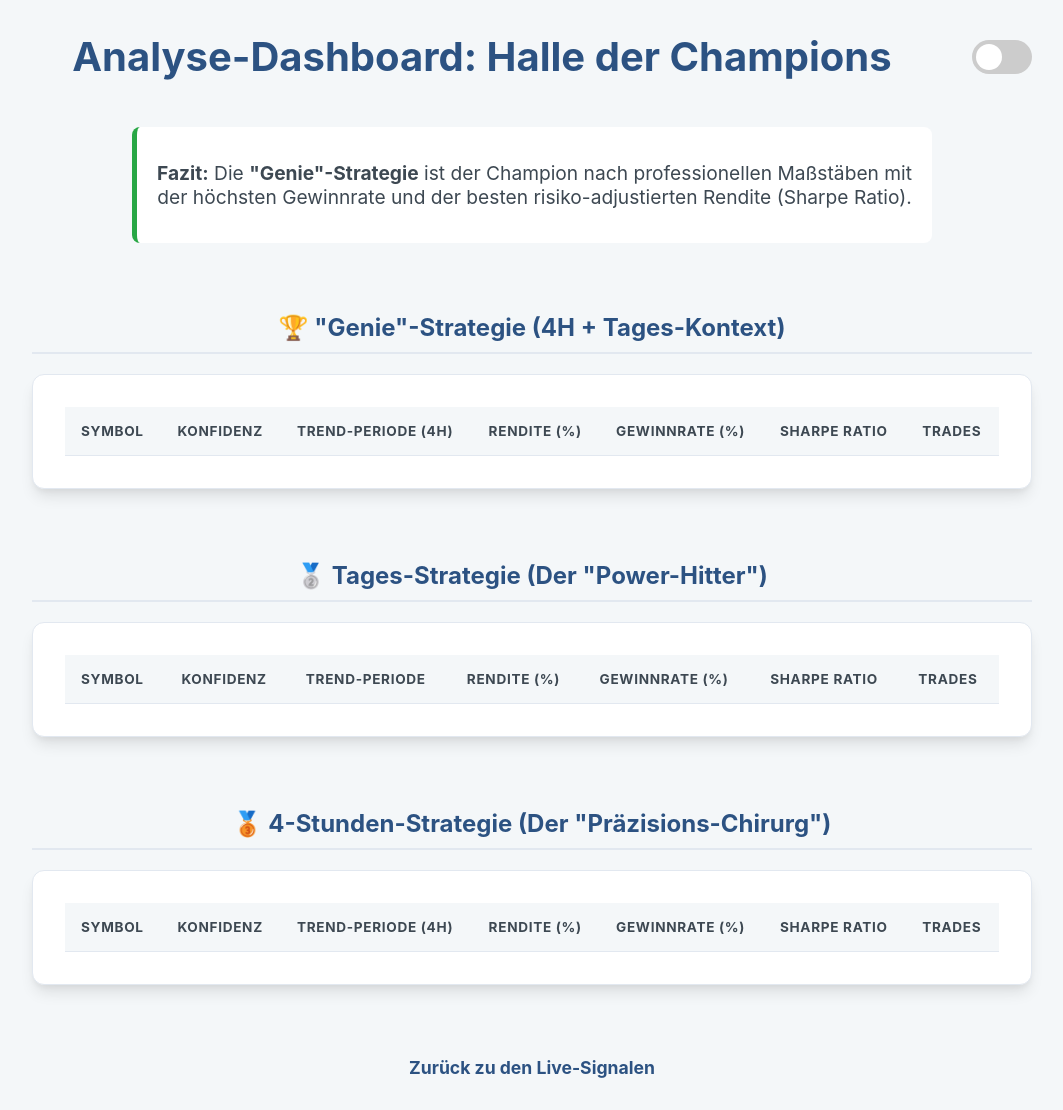
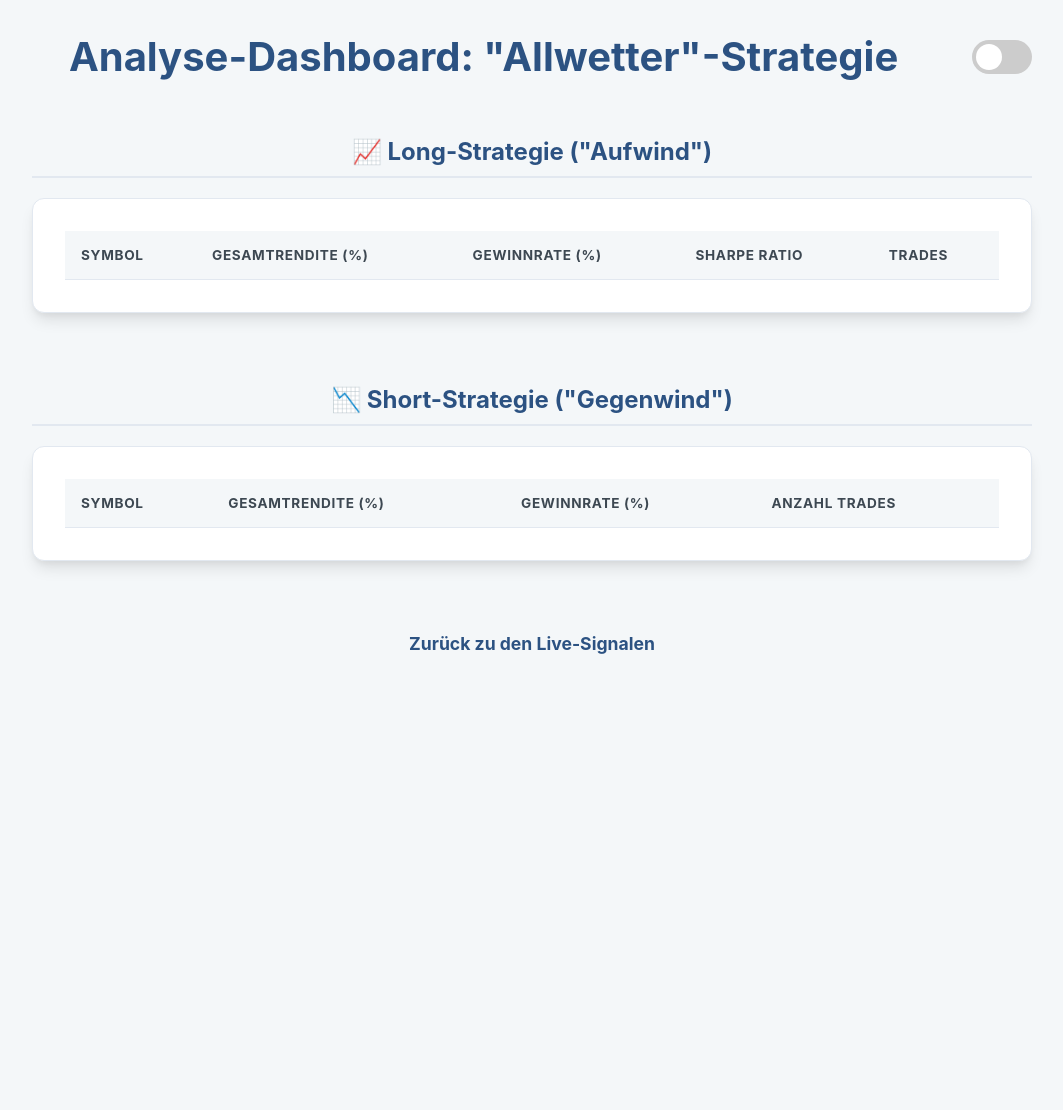
Before and after one commit to andyohneh/finanz-app-backend, a Flask app: page /dashboard in a window 1280 px wide. Shown: the whole page, without its empty margins (108-1171 px from the left). After the commit the page ends 654 px from the top, so only its background shows below. Run offline with Flask 3, Linux system fonts and the light colour scheme; lists and menus that the app fills with data are empty.

Commit message:
FINALES CLEANUP: Projekt auf Kernstrategie fokussiert

```diff
--- a/app.py
+++ b/app.py
@@ -1,4 +1,4 @@
-# app.py (Finale Platin-Version, die Equity-Kurven an das Dashboard sendet)
+# app.py (Finale, aufgeräumte Version für die "Allwetter"-Tagesstrategie)
 import os
 import json
 from flask import Flask, jsonify, render_template, send_from_directory, request
@@ -6,7 +6,7 @@ from flask_cors import CORS
 from dotenv import load_dotenv
 from sqlalchemy import text
 from sqlalchemy.dialects.postgresql import insert
-from database import engine, push_subscriptions, historical_data_4h
+from database import engine, push_subscriptions, historical_data_daily
 
 # --- GRUNDEINSTELLUNGEN ---
 load_dotenv()
@@ -22,14 +22,28 @@ def index():
 
 @app.route('/dashboard')
 def dashboard():
-    """Liest NUR die Ergebnisse der finalen Tages-Strategie."""
-    results = []
+    """Liest die Backtest-Ergebnisse der finalen Long- und Short-Tagesstrategien."""
+    results = {'long': [], 'short': []}
+
+    # Lade Ergebnisse der Long-Strategie
     try:
-        # Wir laden jetzt nur noch die eine, relevante Ergebnis-Datei
-        with open('backtest_results_daily.json', 'r', encoding='utf-8') as f:
-            results = json.load(f)
+        # WICHTIG: Stelle sicher, dass dein Long-Backtester diese Datei erstellt
+        with open('backtest_results_daily_long.json', 'r', encoding='utf-8') as f:
+            results['long'] = json.load(f)
+    except FileNotFoundError:
+        print("Warnung: backtest_results_daily_long.json nicht gefunden.")
     except Exception as e:
-        print(f"Warnung: backtest_results_daily.json nicht gefunden: {e}")
+        print(f"Fehler beim Laden von daily_long.json: {e}")
+
+    # Lade Ergebnisse der Short-Strategie
+    try:
+        # WICHTIG: Stelle sicher, dass dein Short-Backtester diese Datei erstellt
+        with open('backtest_results_daily_short.json', 'r', encoding='utf-8') as f:
+            results['short'] = json.load(f)
+    except FileNotFoundError:
+        print("Warnung: backtest_results_daily_short.json nicht gefunden.")
+    except Exception as e:
+        print(f"Fehler beim Laden von daily_short.json: {e}")
 
     return render_template('dashboard.html', results=results)
 
@@ -38,10 +52,9 @@ def dashboard():
 def serve_manifest():
     return send_from_directory(app.root_path, 'manifest.json')
 
-# Deaktivierte Route für den Service Worker, kann bei Bedarf reaktiviert werden
-#@app.route('/sw.js')
-#def serve_sw():
-#    return send_from_directory(app.static_folder, 'sw.js')
+@app.route('/sw.js')
+def serve_sw():
+    return send_from_directory(app.static_folder, 'sw.js')
 
 # --- API Routen ---
 
@@ -60,7 +73,6 @@ def save_subscription():
             conn.commit()
             return jsonify({'success': True}), 201
     except Exception as e:
-        print(f"Fehler beim Speichern des Abonnements: {e}")
         return jsonify({'success': False, 'error': 'Interner Serverfehler'}), 500
 
 @app.route('/api/assets')
@@ -90,23 +102,21 @@ def get_assets():
                 })
         return jsonify(assets_data)
     except Exception as e:
-        print(f"Fehler in /api/assets: {e}")
         return jsonify({"error": "Konnte keine Live-Daten abrufen."}), 500
 
 @app.route('/historical-data/<symbol>')
 def get_historical_data(symbol):
-    """Holt die historischen 4H-Daten für die Charts."""
+    """Holt die historischen TAGES-Daten für die Charts."""
     db_symbol = f"{symbol[:-3]}/{symbol[-3:]}"
-    query = text("SELECT timestamp, close FROM historical_data_4h WHERE symbol = :symbol_param ORDER BY timestamp DESC LIMIT 60")
+    query = text("SELECT timestamp, close FROM historical_data_daily WHERE symbol = :symbol_param ORDER BY timestamp DESC LIMIT 30")
     try:
         with engine.connect() as conn:
             result = conn.execute(query, {"symbol_param": db_symbol}).fetchall()
         result.reverse()
-        labels = [row[0].strftime('%Y-%m-%d %H:%M') for row in result]
+        labels = [row[0].strftime('%Y-%m-%d') for row in result]
         data_points = [row[1] for row in result]
         return jsonify({"labels": labels, "data": data_points})
     except Exception as e:
-        print(f"Fehler beim Laden der Chart-Daten für {db_symbol}: {e}")
         return jsonify({"error": "Konnte Chart-Daten nicht laden."}), 500
 
 if __name__ == "__main__":
--- a/templates/dashboard.html
+++ b/templates/dashboard.html
@@ -4,6 +4,7 @@
     <meta charset="UTF-8" />
     <meta name="viewport" content="width=device-width, initial-scale=1.0" />
     <title>Analyse-Dashboard</title>
+    <script src="https://cdn.jsdelivr.net/npm/chart.js"></script>
     <style>
       :root {
         --bg-color: #f4f7f9;
@@ -13,6 +14,8 @@
         --border-color: #e2e8f0;
         --hover-color: #f7fafc;
         --switch-bg-color: #ccc;
+        --green-positive: #2f855a;
+        --red-negative: #c53030;
       }
       body.dark-mode {
         --bg-color: #1a202c;
@@ -22,6 +25,8 @@
         --border-color: #4a5568;
         --hover-color: #4a5568;
         --switch-bg-color: #718096;
+        --green-positive: #68d391;
+        --red-negative: #fc8181;
       }
       * {
         box-sizing: border-box;
@@ -97,19 +102,6 @@
       tr:nth-child(even) {
         background-color: var(--bg-color);
       }
-      .verdict {
-        text-align: center;
-        font-size: 1.2em;
-        margin: 30px auto;
-        max-width: 800px;
-        background-color: var(--card-bg-color);
-        padding: 15px;
-        border-radius: 8px;
-        border-left: 5px solid #28a745;
-      }
-      body.dark-mode .verdict {
-        border-left-color: #03dac6;
-      }
       .back-link {
         display: block;
         text-align: center;
@@ -165,7 +157,7 @@
   </head>
   <body>
     <div class="header-container">
-      <h1>Analyse-Dashboard: Halle der Champions</h1>
+      <h1>Analyse-Dashboard: "Allwetter"-Strategie</h1>
       <div class="theme-switch-wrapper">
         <label class="theme-switch" for="checkbox">
           <input type="checkbox" id="checkbox" />
@@ -174,35 +166,23 @@
       </div>
     </div>
 
-    <div class="verdict">
-      <p>
-        <strong>Fazit:</strong> Die <strong>"Genie"-Strategie</strong> ist der
-        Champion nach professionellen Maßstäben mit der höchsten Gewinnrate und
-        der besten risiko-adjustierten Rendite (Sharpe Ratio).
-      </p>
-    </div>
-
-    <h2>🏆 "Genie"-Strategie (4H + Tages-Kontext)</h2>
+    <h2>📈 Long-Strategie ("Aufwind")</h2>
     <div class="container">
       <table>
         <thead>
           <tr>
             <th>Symbol</th>
-            <th>Konfidenz</th>
-            <th>Trend-Periode (4h)</th>
-            <th>Rendite (%)</th>
+            <th>Gesamtrendite (%)</th>
             <th>Gewinnrate (%)</th>
             <th>Sharpe Ratio</th>
             <th>Trades</th>
           </tr>
         </thead>
         <tbody>
-          {% for result in results.genius %}
+          {% for result in results.long %}
           <tr>
             <td><strong>{{ result.Symbol }}</strong></td>
-            <td>{{ result.Konfidenz }}</td>
-            <td>{{ result.Trend_Periode_4h }}</td>
-            <td>+{{ result['Rendite_%'] }}%</td>
+            <td>+{{ result['Gesamtrendite_%'] }}%</td>
             <td>{{ result['Gewinnrate_%'] }}%</td>
             <td>{{ result.Sharpe_Ratio }}</td>
             <td>{{ result.Anzahl_Trades }}</td>
@@ -212,60 +192,24 @@
       </table>
     </div>
 
-    <h2>🥈 Tages-Strategie (Der "Power-Hitter")</h2>
+    <h2>📉 Short-Strategie ("Gegenwind")</h2>
     <div class="container">
       <table>
         <thead>
           <tr>
             <th>Symbol</th>
-            <th>Konfidenz</th>
-            <th>Trend-Periode</th>
-            <th>Rendite (%)</th>
+            <th>Gesamtrendite (%)</th>
             <th>Gewinnrate (%)</th>
-            <th>Sharpe Ratio</th>
-            <th>Trades</th>
+            <th>Anzahl Trades</th>
           </tr>
         </thead>
         <tbody>
-          {% for result in results.daily %}
+          {% for result in results.short %}
           <tr>
             <td><strong>{{ result.Symbol }}</strong></td>
-            <td>{{ result.Konfidenz }}</td>
-            <td>{{ result.Trend_Periode }}</td>
-            <td>+{{ result['Rendite_%'] }}%</td>
-            <td>{{ result['Gewinnrate_%'] }}%</td>
-            <td>{{ result.Sharpe_Ratio }}</td>
-            <td>{{ result.Anzahl_Trades }}</td>
-          </tr>
-          {% endfor %}
-        </tbody>
-      </table>
-    </div>
-
-    <h2>🥉 4-Stunden-Strategie (Der "Präzisions-Chirurg")</h2>
-    <div class="container">
-      <table>
-        <thead>
-          <tr>
-            <th>Symbol</th>
-            <th>Konfidenz</th>
-            <th>Trend-Periode (4h)</th>
-            <th>Rendite (%)</th>
-            <th>Gewinnrate (%)</th>
-            <th>Sharpe Ratio</th>
-            <th>Trades</th>
-          </tr>
-        </thead>
-        <tbody>
-          {% for result in results.four_hour %}
-          <tr>
-            <td><strong>{{ result.Symbol }}</strong></td>
-            <td>{{ result.Konfidenz }}</td>
-            <td>{{ result.Trend_Periode }}</td>
-            <td>+{{ result['Rendite_%'] }}%</td>
-            <td>{{ result['Gewinnrate_%'] }}%</td>
-            <td>{{ result.Sharpe_Ratio }}</td>
-            <td>{{ result.Anzahl_Trades }}</td>
+            <td>+{{ result['Gesamtrendite'] }}%</td>
+            <td>{{ result['Gewinnrate'] }}%</td>
+            <td>{{ result['Anzahl Trades'] }}</td>
           </tr>
           {% endfor %}
         </tbody>
```
Also changed, not shown: database.py (+5 -36 lines).
